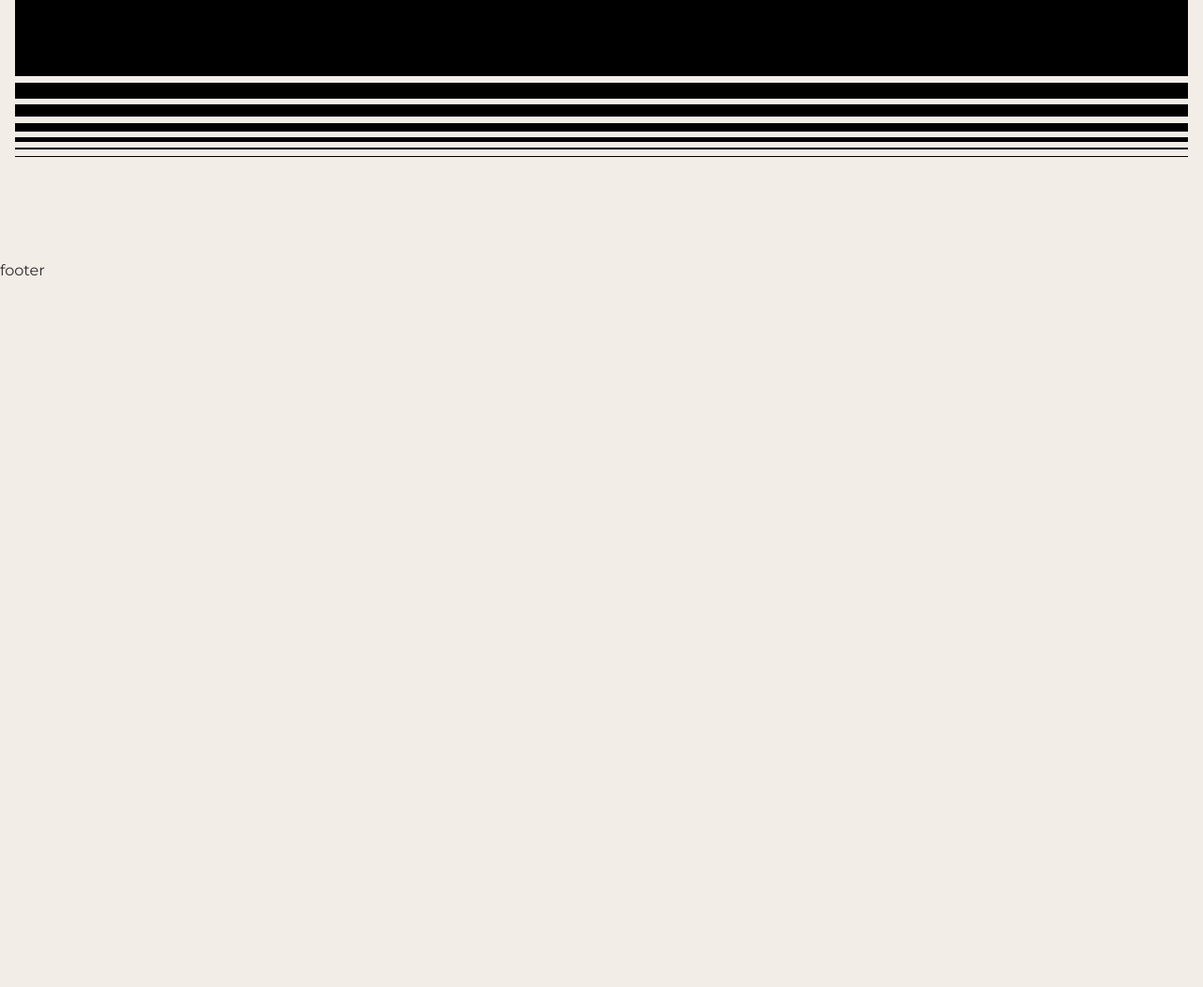
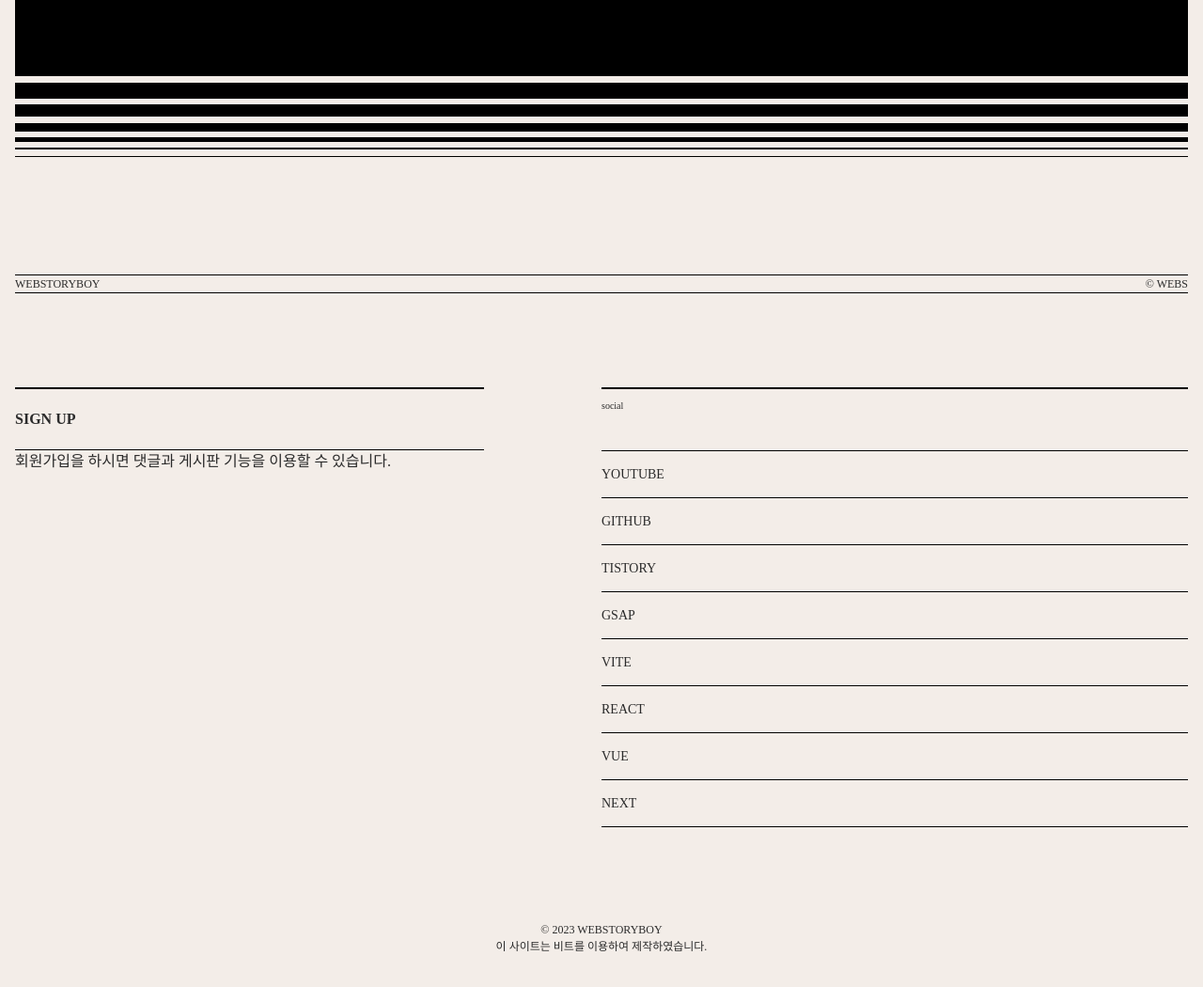
Before and after one commit to jjunmi/webstoryboy-portfolio-vite, a website built with Vite: page src/index.html in a window 1280 px wide. Shown: the part 9137-10187 px from the top of the page at 94% size. Before the commit the page ends 9437 px from the top, so only its background shows below. Built offline with nearby package versions, Linux system fonts and the light colour scheme; a small style sheet from the web is missing; files whose address does not match are found by name; a web font is replaced by a local one.

Commit message:
푸터영역완료

```diff
--- a/src/assets/css/section/footer.css
+++ b/src/assets/css/section/footer.css
@@ -0,0 +1,90 @@
+#footer {
+    font-family: var(--mainKor-font);
+}
+.footer__inner {
+    padding: 16px;
+}
+.footer__text {
+    font-size: 12px;
+    text-transform: uppercase;
+    border-top: 1px solid var(--black);
+    border-bottom: 1px solid var(--black);
+    display: flex;
+    justify-content: space-between;
+}
+.footer__info {
+    display: flex;
+    justify-content: space-between;
+    margin: 100px 0;
+}
+.footer__info .left {
+    width: 40%;
+}
+.footer__info .left .title {
+    border-top: 2px solid var(--black);
+    border-bottom: 1px solid var(--black);
+    padding: 20px 0;
+    text-transform: uppercase;
+    font-weight: 700;
+    background: url(../../img/arrow.svg) no-repeat right 20px;
+    transition: all 0.3s;
+}
+.footer__info .left .title:hover {
+    background-color: var(--black400);
+    padding-left: 10px;
+    border-color: transparent;
+}
+.footer__info .left .desc {
+    font-size: 12px;
+    padding-top: 20px;
+}
+.footer__info .right {
+    width: 50%;
+}
+.footer__info .right h3 {
+    border-top: 2px solid var(--black);
+    font-size: 10px;
+    margin-bottom: 40px;
+    padding-top: 10px;
+}
+.footer__info .right ul {
+    border-top: 1px solid var(--black);
+}
+.footer__info .right li {
+    border-bottom: 1px solid var(--black);
+}
+.footer__info .right li a {
+    padding: 14px 0;
+    font-size: 14px;
+    display: inline-block;
+    text-transform: uppercase;
+}
+.footer__info .right li em {
+    font-size: 12px;
+    padding-left: 10px;
+    opacity: 0;
+    transition: all 0.3s;
+}
+.footer__info .right li:hover em {
+    opacity: 1;
+}
+.footer__right {
+    text-align: center;
+    text-transform: uppercase;
+    font-size: 12px;
+    margin-bottom: 20px;
+}
+@media (max-width: 800px){
+    .footer__info {
+        flex-direction: column;
+    }
+    .footer__info .left {
+        width: 100%;
+    }
+    .footer__info .left .desc {
+        margin-bottom: 40px;
+    }
+    .footer__info .right {
+        width: 100%;
+    }
+}
--- a/src/index.html
+++ b/src/index.html
@@ -376,7 +376,61 @@
     </main>
     <!-- //main -->
     <footer id="footer" role="contentinfo">
-        footer
+        <div class="footer__inner">
+            <div class="footer__text">
+                <span>webstoryboy</span>
+                <span>© webs</span>
+            </div>
+            <div class="footer__info">
+                <div class="left">
+                    <div class="title">
+                        <a href="#">sign up</a>
+                    </div>
+                    <p>회원가입을 하시면 댓글과 게시판 기능을 이용할 수 있습니다.</p>
+                </div>
+                <div class="right">
+                    <h3>social</h3>
+                    <ul>
+                        <li>
+                            <a href="https://www.youtube.com/@Webstoryboy">youtube</a>
+                            <em>유튜브에 오시면 더 많은 강의를 볼 수 있습니다.</em>
+                        </li>
+                        <li>
+                            <a href="https://github.com/webstoryboy">github</a>
+                            <em>깃헙에 들어오시면 모든 소스를 볼 수 있습니다.</em>
+                        </li>
+                        <li>
+                            <a href="https://webstoryboy.co.kr">tistory</a>
+                            <em>티스토리에 들어오시면 좋은 정보 볼 수 있습니다.</em>
+                        </li>
+                        <li>
+                            <a href="https://www.youtube.com/playlist?list=PL4UVBBIc6giL8-6jvrClimg0cFL-Muqiq">gsap</a>
+                            <em>GSAP를 공부하시고 오면 도움이 됩니다.</em>
+                        </li>
+                        <li>
+                            <a href="https://github.com/webstoryboy/port2023-vite">vite</a>
+                            <em>비트 강의도 곧 오픈 예정입니다.</em>
+                        </li>
+                        <li>
+                            <a href="https://github.com/webstoryboy/port2023-react">react</a>
+                            <em>리액트 강의도 곧 오픈 예정입니다.</em>
+                        </li>
+                        <li>
+                            <a href="https://github.com/webstoryboy/port2023-vue">vue</a>
+                            <em>뷰 강의도 곧 오픈 예정입니다.</em>
+                        </li>
+                        <li>
+                            <a href="https://github.com/webstoryboy/port2023-next">next</a>
+                            <em>넥스트 강의도 곧 오픈 예정입니다.</em>
+                        </li>
+                    </ul>
+                </div>
+            </div>
+            <div class="footer__right">
+                © 2023 webstoryboy<br />
+                이 사이트는 비트를 이용하여 제작하였습니다.
+            </div>
+        </div>
     </footer>
     <!-- //footer -->
 
```
